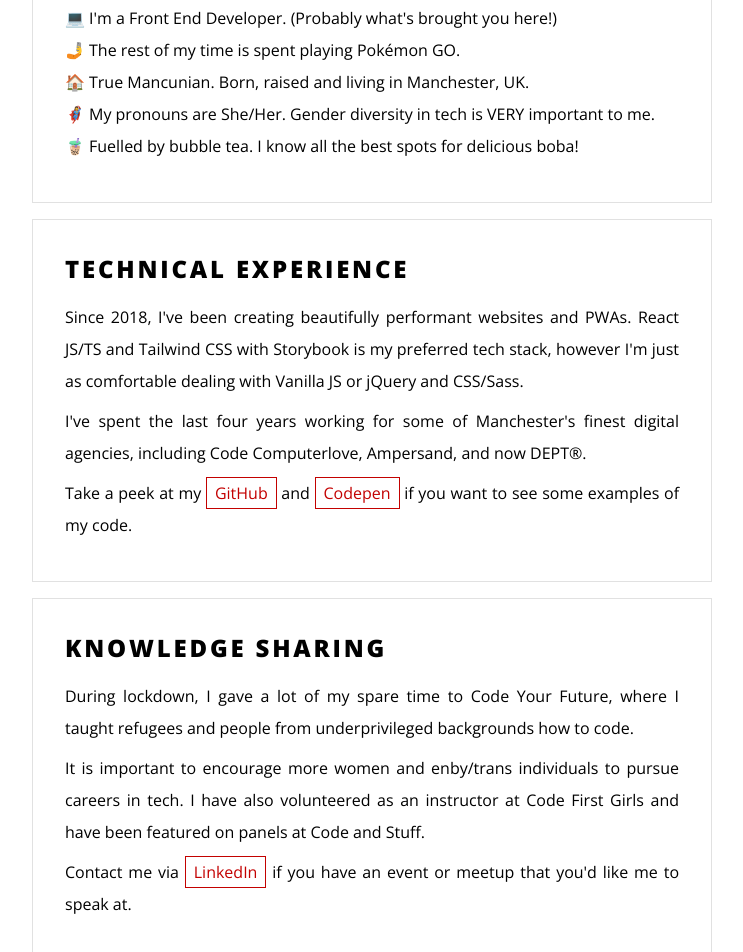
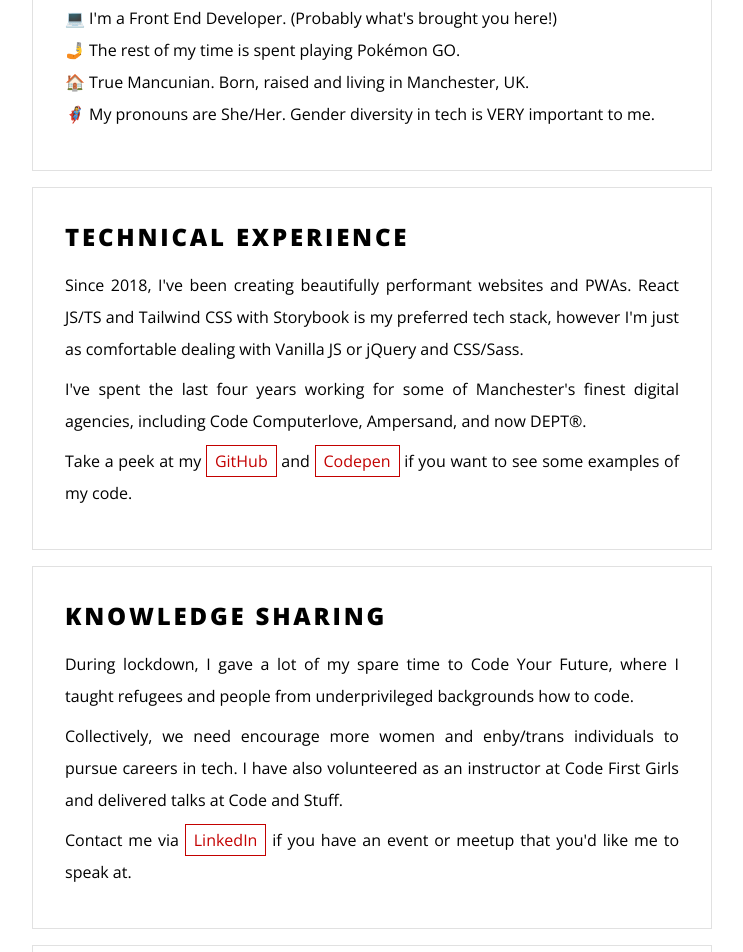
Before and after one commit to RazzBerryMand/mand-cashin-2022, a React (Create React App) app: page / in a window 1280 px wide. Shown: the part 500-1452 px from the top of the page, without its empty margins (268-1011 px from the left). Built offline with nearby package versions, Linux system fonts and the light colour scheme.

Commit message:
refactor: content update

```diff
--- a/src/components/Main.css
+++ b/src/components/Main.css
@@ -60,7 +60,3 @@ main .content-box .about-list li:nth-child(3):before {
 main .content-box .about-list li:nth-child(4):before {
   content: "🦸‍♀️";
 }
-
-main .content-box .about-list li:nth-child(5):before {
-  content: "🧋";
-}
--- a/src/components/Main.js
+++ b/src/components/Main.js
@@ -15,9 +15,6 @@ export const Main = () => {
           <li>
             My pronouns are She/Her. Gender diversity in tech is VERY important
             to me.
-          </li>
-          <li>
-            Fuelled by bubble tea. I know all the best spots for delicious boba!
           </li>
         </ul>
       </div>
@@ -62,9 +59,9 @@ export const Main = () => {
           how to code.
         </p>
         <p>
-          It is important to encourage more women and enby/trans individuals to
-          pursue careers in tech. I have also volunteered as an instructor at
-          Code First Girls and have been featured on panels at Code and Stuff.
+          Collectively, we need encourage more women and enby/trans individuals
+          to pursue careers in tech. I have also volunteered as an instructor at
+          Code First Girls and delivered talks at Code and Stuff.
         </p>
         <p>
           Contact me via{" "}
```
